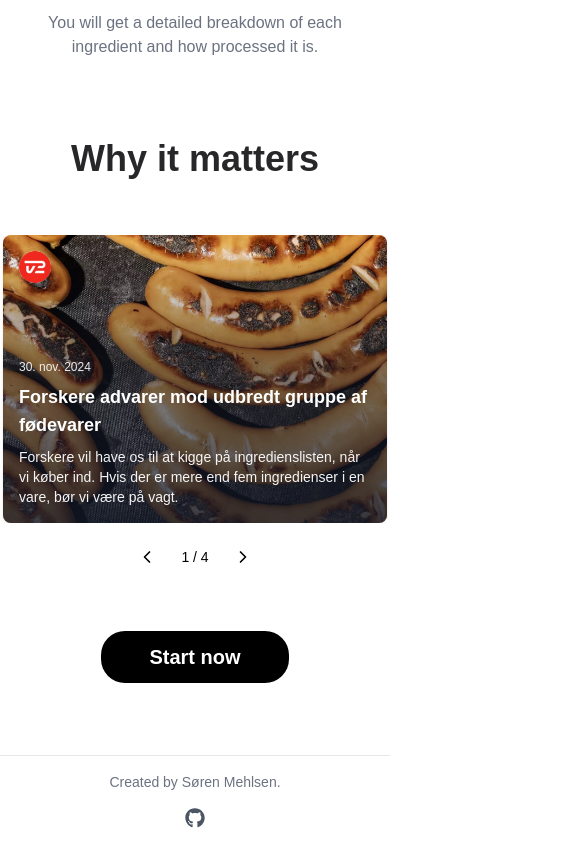
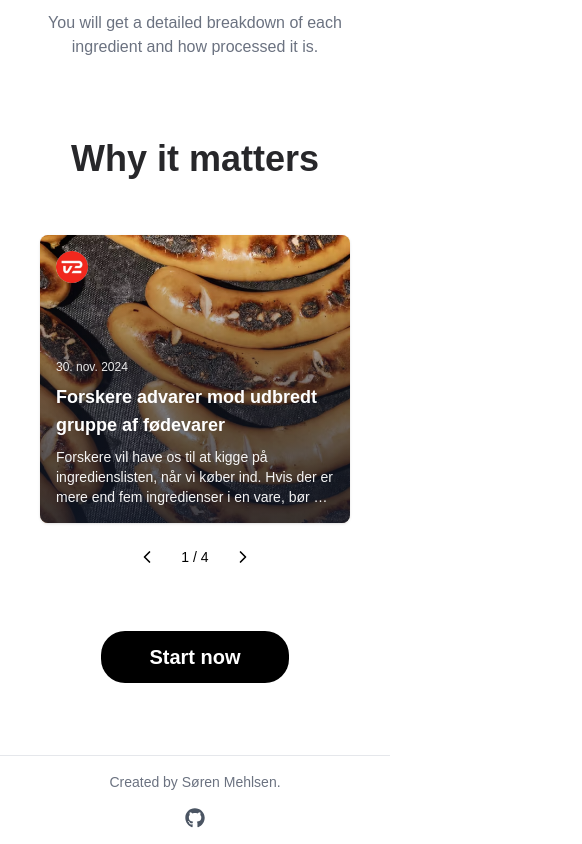
Before and after one commit to soerenmehlsen/whatsInMyFoodAzure, a Next.js app: page / in a window 390 px wide. Shown: the part 1703-2547 px from the top of the page, 582 px wide, since content can reach past the window. Built offline with nearby package versions, Linux system fonts and the light colour scheme; no server answers.

Commit message:
fix: horizontal scrolling on mobile. Cause by the outer container in the articleShowcase.tsx component

```diff
--- a/app/components/articleShowcase.tsx
+++ b/app/components/articleShowcase.tsx
@@ -75,8 +75,8 @@ export default function ArticleShowcase() {
     }, []);
 
     return (
-        <div className="max-w-6xl mx-auto p-4">
-            <div className="relative overflow-hidden">
+        <div className="max-w-6xl mx-auto p-4 overflow-hidden">
+            <div className="relative ">
                 <div
                     className="flex transition-transform duration-500 ease-out"
                     style={{ transform: `translateX(-${current * (isMobile ? 100 : 33.33)}%)` }}
--- a/app/page.tsx
+++ b/app/page.tsx
@@ -14,7 +14,7 @@ export default async function Home() {
   }
 
   return (
-      <div className="container text-center px-4 py-8 max-w-full mx-auto">
+      <div className="container text-center px-4 py-8 mx-auto">
         <Fade delay={400} direction="up">
           <div className="max-w-2xl text-center mx-auto sm:mt-20 mt-2">
             <h1 className="mb-6 text-balance text-6xl font-bold text-zinc-800">
```
